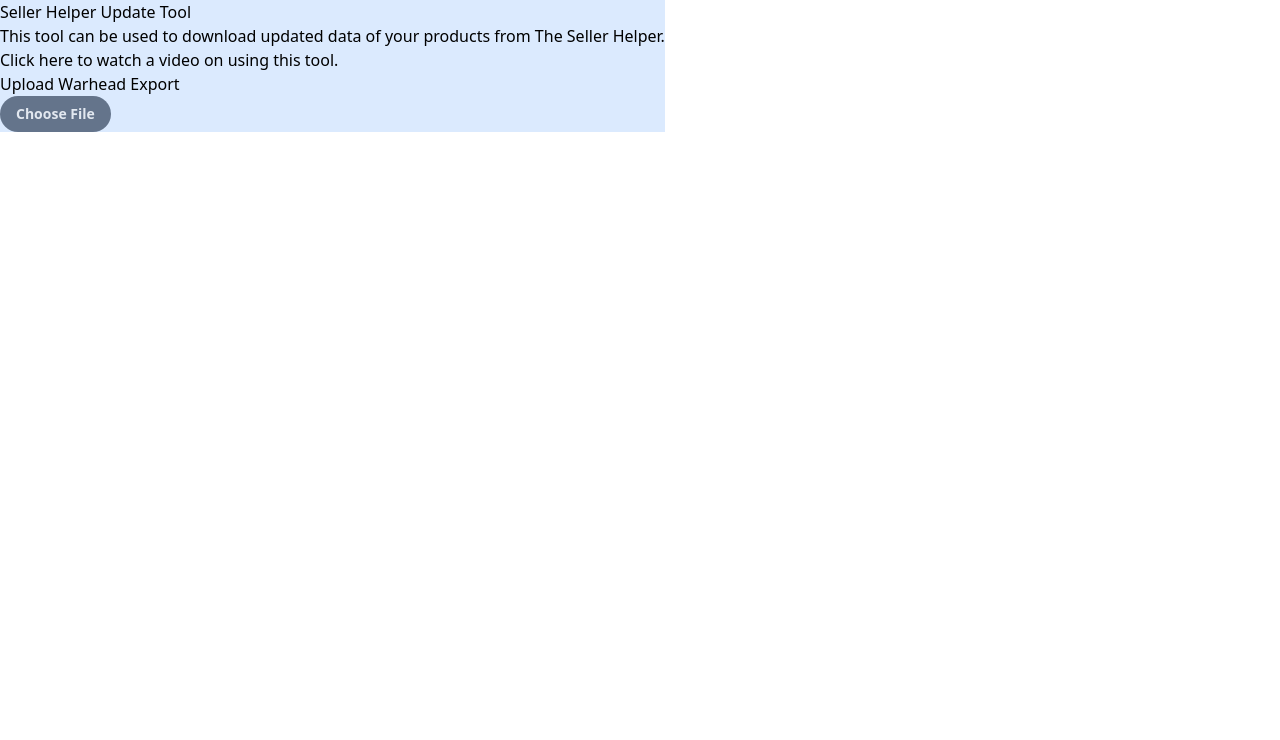
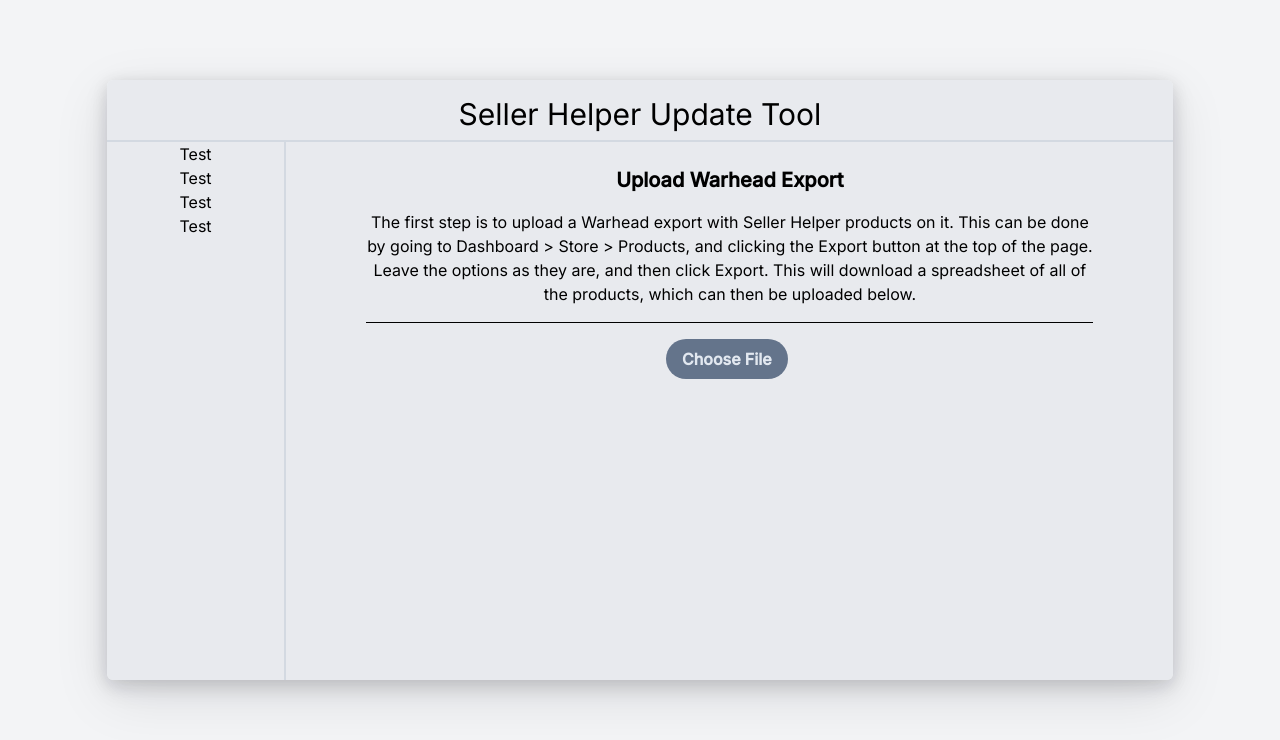
Before and after one commit to mrfannin/seller-helper-update-tool, a Vue app: page / in a window 1280 px wide. Shown: the top 740 px of the page. Built offline with nearby package versions, Linux system fonts and the light colour scheme.

Commit message:
completed upload redesign

```diff
--- a/index.html
+++ b/index.html
@@ -7,7 +7,7 @@
     <title>Seller Helper Update Tool</title>
   </head>
   <body>
-    <div id="app"></div>
+    <div id="app" class="h-screen w-screen bg-gray-100 font-inter"></div>
 
     <script type="module" src="/src/main.js"></script>
 
--- a/src/App.vue
+++ b/src/App.vue
@@ -1,20 +1,22 @@
 <script setup>
-  import ToolMain from './components/ToolMain.vue';
+import ToolMain from './components/ToolMain.vue';
 </script>
 
 <template>
-  <div id="app" class="bg-blue-100 w-1/2 min-w-max">
-    <header>
+  <div
+    class="relative flex flex-col items-center top-20 mx-auto h-3/4 w-10/12 max-w-screen-xl rounded-md bg-gray-200/75 shadow-[0px_4px_16px_rgba(17,17,26,0.1),_0px_8px_24px_rgba(17,17,26,0.1),_0px_16px_56px_rgba(17,17,26,0.1)]"
+  >
+    <header class="mt-4 pb-2 text-3xl w-full text-center border-b-2 border-slate-400/25">
       <h1>Seller Helper Update Tool</h1>
     </header>
-    <main>
+    <main class="w-full h-full">
       <ToolMain></ToolMain>
     </main>
   </div>
 </template>
 
 <style scoped>
-  /* #app {
+/* #app {
     position: fixed;
     left: 32%;
     top: 12%;
--- a/src/assets/main.css
+++ b/src/assets/main.css
@@ -4,6 +4,12 @@
 @tailwind base;
 @tailwind components;
 @tailwind utilities;
+
+@layer components {
+  .btn-primary {
+    @apply rounded-full border-0 bg-slate-500 px-4 py-2 text-base font-semibold text-slate-200 hover:bg-slate-600
+  }
+}
 
 
 /*
--- /dev/null
+++ b/src/components/Navigation.vue
@@ -0,0 +1,12 @@
+<script setup>
+
+</script>
+
+<template>
+  <ul>
+    <li>Test</li>
+    <li>Test</li>
+    <li>Test</li>
+    <li>Test</li>
+  </ul>
+</template>
--- a/src/components/ToolMain.vue
+++ b/src/components/ToolMain.vue
@@ -9,6 +9,7 @@
 import UserUpload from './UserUpload.vue';
 import OutputOptions from './OutputOptions.vue';
 import UserOutput from './UserOutput.vue';
+import Navigation from './Navigation.vue';
 
 import { processData } from '../scripts/UpdateProcessor.js';
 
@@ -53,6 +54,8 @@
 </script>
 
 <template>
+  <div class="flex w-full h-full justify-between divide-x-2 divide-slate-400/25">
+    <Navigation class="basis-1/6 min-w-max px-6 text-center"></Navigation>
     <component
       :is="tabs[currentTab]"
       id="currentTab"
@@ -60,7 +63,9 @@
       @file-uploaded="processUserData"
       @options-submitted="processOptions"
       :data="updatedData"
+      class="pt-6 px-20 basis-5/6 text-center flex flex-col items-center"
     ></component>
+  </div>
   <div class="loaderPanel" v-if="isProcessing">
     <span class="loader"></span>
   </div>
--- a/src/components/UserUpload.vue
+++ b/src/components/UserUpload.vue
@@ -25,7 +25,7 @@
   let file = event.target.files[0];
 
   if (file.type !== 'text/csv') {
-    message.value = 'File is not a .csv';
+    message.value = 'File is not a CSV';
     return;
   }
 
@@ -45,14 +45,14 @@
 // Sets a message if there are errors, sets userData to filtered data otherwise
 function checkData(results) {
   if (!results.meta.fields.includes('shippingGroup')) {
-    message.value = 'Not a valid Warhead Export';
+    message.value = 'File is not a Warhead Export';
   } else {
     let testRegEx = /([Tt]he)? ?[Ss]eller ?[Hh]elper/;
     let filteredData = results.data.filter(
       (line) => line.shippingGroup === 'The Seller Helper'
     );
     if (filteredData.length === 0) {
-      message.value = 'No products found from The Seller Helper';
+      message.value = 'No products from The Seller Helper. Make sure the Shipping Group is named correctly.';
     } else {
       userData = filteredData;
       dataReady.value = true;
@@ -74,37 +74,31 @@
 
 <template>
   <div class="section">
-    <div class="info">
-      <p>
-        This tool can be used to download updated data of your products from The
-        Seller Helper.
-      </p>
-      <p>Click here to watch a video on using this tool.</p>
+    <div class="info border-b border-black pb-4 mb-4">
+      <h2 class="text-xl font-bold pb-4">Upload Warhead Export</h2>
+      <p>The first step is to upload a Warhead export with Seller Helper products on it. This can be done by going to Dashboard > Store > Products, and clicking the Export button at the top of the page. Leave the options as they are, and then click Export. This will download a spreadsheet of all of the products, which can then be uploaded below.</p>
     </div>
     <div class="mainSection" @submit.prevent>
-      <div>
-        <h2>Upload Warhead Export</h2>
-      </div>
       <div class="uploadSection" v-if="!dataReady">
         <input
           type="file"
-          class="invisible file:visible file:rounded-full file:border-0 file:bg-slate-500 file:px-4 file:py-2 file:text-sm file:font-semibold file:text-slate-200 hover:file:bg-slate-600"
+          class="invisible w-32 file:visible file:btn-primary"
           id="fileUpload"
           accept=".csv"
           @change="checkFile"
         />
-        <p class="errorMessage" v-if="message">{{ message }}</p>
+        <p class="errorMessage mt-4 w-fit px-4 py-2 rounded-sm bg-red-400/75" v-if="message">{{ message }}</p>
       </div>
       <div class="continueSection" v-if="dataReady">
-        <p class="fileName">{{ fileName }}</p>
-        <div class="continueButtons">
+        <p class="bg-slate-50/75 py-2 px-3 rounded-sm mb-4">{{ fileName }}</p>
+        <div class="space-x-6">
           <button
             @click.prevent="resetData"
-            class="rounded-full bg-sky-500 hover:bg-sky-700 active:bg-sky-800"
+            class="btn-primary"
           >
             Change File
           </button>
-          <button @click.prevent="fileUploaded" class="button">Continue</button>
+          <button @click.prevent="fileUploaded" class="btn-primary">Continue</button>
         </div>
       </div>
     </div>
--- a/tailwind.config.js
+++ b/tailwind.config.js
@@ -5,6 +5,9 @@
     "./src/**/*.{js,ts,jsx,tsx,vue}",
   ],
   theme: {
+    fontFamily: {
+      'inter': 'Inter, sans-serif',
+    },
     extend: {},
   },
   plugins: [],
```
Also changed, not shown: src/components/Intro.vue (added). Lines whose indentation alone changed are shown as unchanged.
